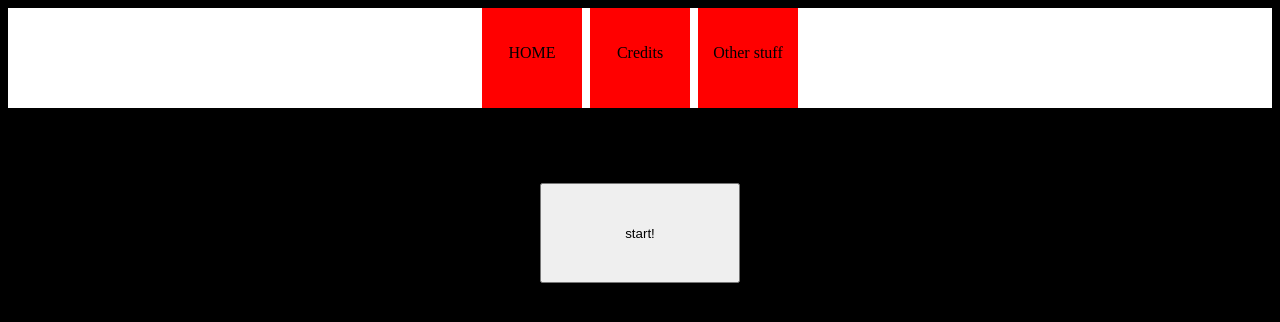
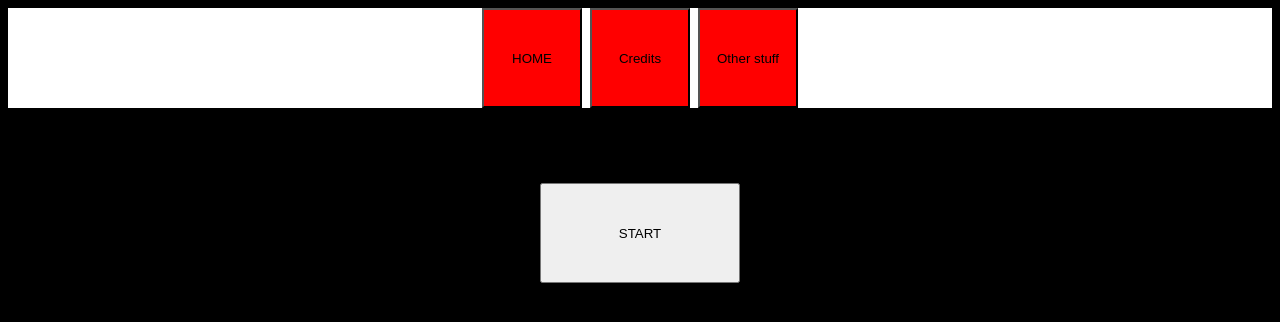
Before and after one commit to cwmacken/tic, a plain HTML site: page index.html in a window 1280 px wide. Drawn offline with Linux system fonts and the light colour scheme.

Commit message:
edits to all pages, starting to add links in JS

```diff
--- a/css/style.css
+++ b/css/style.css
@@ -16,12 +16,11 @@ nav{
 }
 .menuItem{
 	display: inline-block;
-	height: 80px;
+	height: 100px;
 	margin: 0px 2px;
 	width: 100px;
 	background-color: red;
 	text-align: center;
-	padding:20px 0 0 0 ;
 
 }
 
@@ -41,7 +40,7 @@ nav{
 }
 .strBtn{
 	width: 100%;
-	height: 100px;
+	height: 100%;
 
 }
 
--- a/game.html
+++ b/game.html
@@ -2,26 +2,35 @@
 <html>
 	<head>
 	<link rel="stylesheet" href="css/style.css">
+	<script src="/main.js"></script>
 	</head>
 	<body>
 	<div class="container">
 		<nav>
-			<div class="menuItem">
+			<button class="menuItem">
 				<p>HOME</p>
-			</div>
-			<div class="menuItem">
+			</button>
+			<button class="menuItem">
 				<p>Credits</p>
-			</div>
-			<div class="menuItem">
+			</button>
+			<button class="menuItem">
 				<p>Other stuff</p>
-			</div>
+			</button>
 		</nav>
 
 		<div class="gameContainer">
 
-			<div class="actionBox"></div><div class="actionBox"></div><div class="actionBox"></div>
-			<div class="clear actionBox "></div><div class="actionBox"></div><div class="actionBox"></div>
-			<div class="clear actionBox	"></div><div class="actionBox"></div><div class="actionBox"></div>
+			<div class="actionBox"></div>
+			<div class="actionBox"></div>
+			<div class="actionBox"></div>
+
+			<div class="clear actionBox "></div>
+			<div class="actionBox"></div>
+			<div class="actionBox"></div>
+
+			<div class="clear actionBox	"></div>
+			<div class="actionBox"></div>
+			<div class="actionBox"></div>
 
 		</div>
 	</div>
--- a/index.html
+++ b/index.html
@@ -2,24 +2,27 @@
 <html>
 	<head>
 		<link rel="stylesheet" href="css/style.css">
+		<script src="js/main.js"></script>
 	</head>
 	<body>
 	<div class="container">
 		<nav>
-			<div class="menuItem">
+			<button class="menuItem">
 				<p>HOME</p>
-			</div>
-			<div class="menuItem">
+			</button>
+			<button class="menuItem">
 				<p>Credits</p>
-			</div>
-			<div class="menuItem">
+			</button>
+			<button class="menuItem">
 				<p>Other stuff</p>
-			</div>
+			</button>
 		</nav>
 		<div class="mainBody">
+
 			<div class="strBtnContain">
-				<input type="button" class="strBtn" value="start!"/>
+				<button class="strBtn" id="strBtn" onclick="strGame"> START</button>
 			</div>
+
 		</div>
 	</div>
 
--- a/js/main.js
+++ b/js/main.js
@@ -0,0 +1,5 @@
+var str =document.getElementById('strBtn');
+
+function strGame(){
+	window.location.href="game.html"
+}
```
